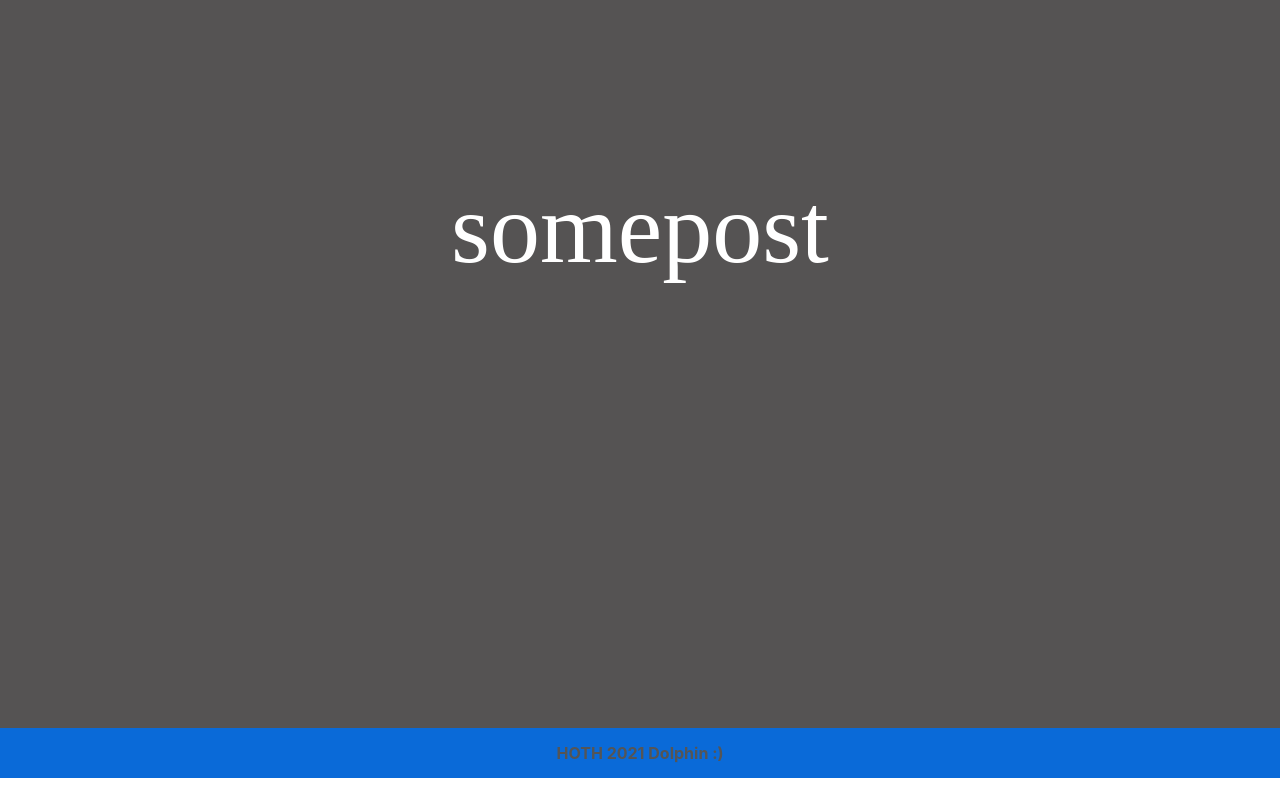
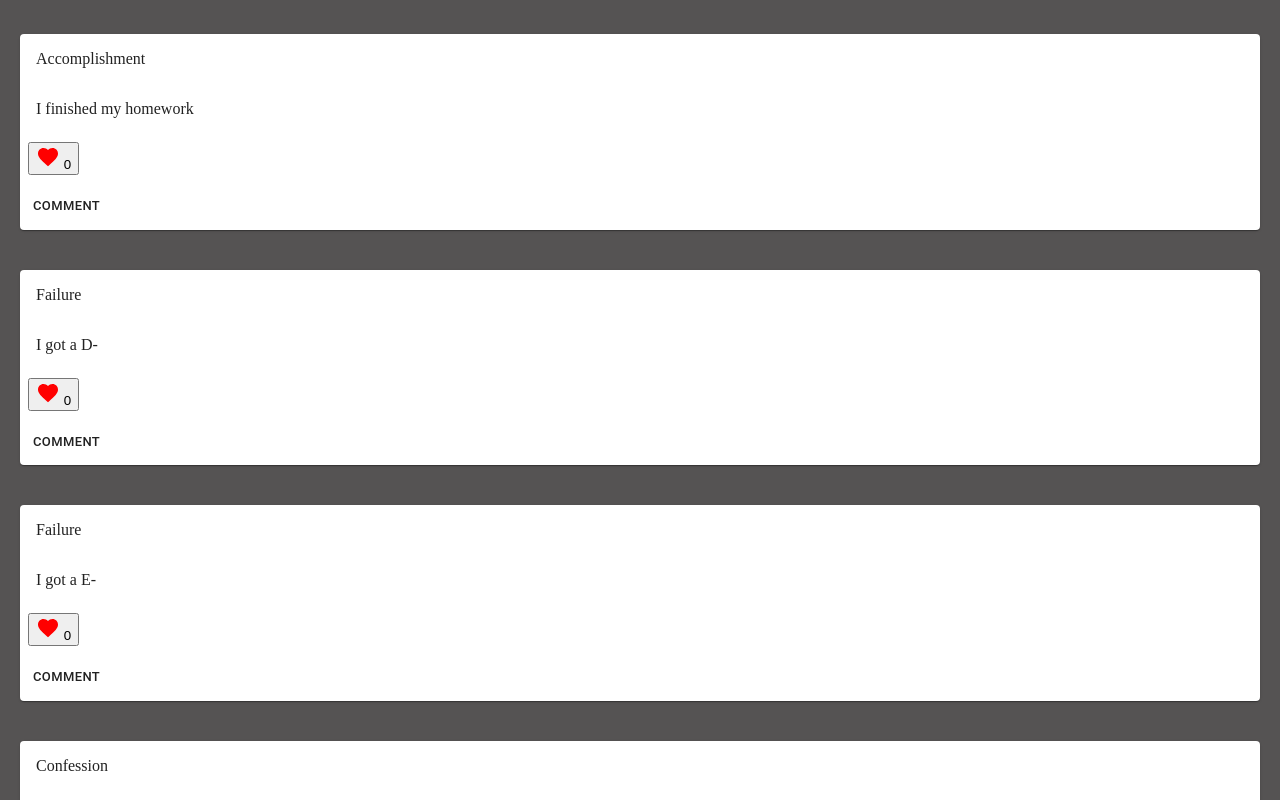
Before and after one commit to DianaDai426/HOTH-2021, a React (Create React App) app in the folder client/: page / in a window 1280 px wide. Shown: the part 1440-2240 px from the top of the page. Before the commit the page ends 2218 px from the top, so only its background shows below. Built offline with nearby package versions, Linux system fonts and the light colour scheme.

Commit message:
commit on 'ANnie'

```diff
--- a/client/package.json
+++ b/client/package.json
@@ -3,6 +3,8 @@
   "version": "0.1.0",
   "private": true,
   "dependencies": {
+    "@material-ui/core": "^4.11.3",
+    "@material-ui/icons": "^4.11.2",
     "@testing-library/jest-dom": "^5.11.9",
     "@testing-library/react": "^11.2.3",
     "@testing-library/user-event": "^12.6.0",
--- /dev/null
+++ b/client/src/components/LikeButton/index.js
@@ -0,0 +1,38 @@
+import React from 'react'
+import FavoriteIcon from '@material-ui/icons/Favorite';
+
+
+
+class LikeButton extends React.Component{
+    state = {
+        likes: 0
+      };
+
+    addLike = () => {
+        let newCount = this.state.likes + 1;
+          this.setState({
+          likes: newCount
+        });
+      };
+
+    render() {
+
+          return (
+          <div className='Button'>
+            <button onClick={this.addLike}>
+                <FavoriteIcon
+                style={{
+                    color: "red",
+                    border:'none',
+                    background:'none',
+                    padding:0
+
+
+                 }}
+            /> {this.state.likes} </button>
+        </div>
+        )
+      }
+}
+
+export default LikeButton;
--- /dev/null
+++ b/client/src/components/Posts/PostList.js
@@ -0,0 +1,36 @@
+const list = [
+    {
+      id: 1,
+      tag:'Accomplishment',
+      content:'I finished my supper'
+
+    },
+    {
+      id: 2,
+      tag:'Accomplishment',
+      content:'I finished my homework'
+    },
+    {
+      id: 3,
+      tag:'Failure',
+      content:'I got a D-'
+    },
+    {
+      id: 4,
+      tag:'Failure',
+      content:'I got a E-'
+    },
+    {
+      id: 5,
+      tag:'Confession',
+      content:'Smallberg rocks'
+    },
+    {
+      id: 6,
+      tag:'Confession',
+      content:'I love Holli Day'
+    },
+
+  ]
+
+export default list
--- /dev/null
+++ b/client/src/components/Posts/index.js
@@ -0,0 +1,66 @@
+import React from 'react';
+import { makeStyles } from '@material-ui/core/styles';
+import Card from '@material-ui/core/Card';
+import CardActions from '@material-ui/core/CardActions';
+import CardContent from '@material-ui/core/CardContent';
+import Button from '@material-ui/core/Button';
+import Typography from '@material-ui/core/Typography';
+import LikeButton from '../LikeButton/index'
+
+
+const useStyles = makeStyles({
+    wrap:{
+        display:'flex',
+        alignItems:'Center',
+        justifyContent:'Center',
+        margin:'20px',
+    },
+    root: {
+
+      width:1500,
+
+
+    },
+    bullet: {
+      display: 'inline-block',
+      margin: '0 2px',
+      transform: 'scale(0.8)',
+    },
+    title: {
+      fontSize: 14,
+    },
+    pos: {
+      marginBottom: 12,
+    },
+  });
+
+
+export default ({data}) =>{
+    const classes = useStyles();
+    const bull = <span className={classes.bullet}>•</span>;
+
+    return (
+        <div className={classes.wrap}>
+
+            <Card className={classes.root}>
+                <CardContent>
+                    {data.tag}
+                </CardContent>
+
+                <CardContent>
+                    {data.content}
+                </CardContent>
+
+
+
+                <CardActions>
+                    <LikeButton/>
+                </CardActions>
+
+                <CardActions>
+                <Button size="small">Comment</Button>
+                </CardActions>
+            </Card>
+      </div>
+    );
+}
--- a/client/src/pages/Landing/Landing.module.scss
+++ b/client/src/pages/Landing/Landing.module.scss
@@ -55,11 +55,9 @@
         font-family: PT Serif;
         font-style: normal;
         font-weight: normal;
-        font-size: 100px;
-        height:1000px;
         display: flex;
-        align-items: center;
+        flex-direction: column;
         justify-content: center;
-        color:white;
+        margin-top: 50px;
     }
 }
--- a/client/src/pages/Landing/index.js
+++ b/client/src/pages/Landing/index.js
@@ -1,6 +1,9 @@
 import React from 'react'
 import styles from './Landing.module.scss'
 import { Link, Route, withRouter} from 'react-router-dom'
+import PostList from '../../components/Posts/PostList'
+import Post from '../../components/Posts/index'
+
 
 export default() =>{
     return <div className={styles.wrap}>
@@ -20,7 +23,13 @@ export default() =>{
 
         {/*Post */}
          <section className={styles.post}>
-            somepost
+            {PostList.map ((obj)=>{
+                return(
+                    <Post
+                        data={obj}
+                    />
+               );
+            })}
 
         </section>
 
```
Also changed, not shown: 2 other files (tests, documents, lock files or other folders).
